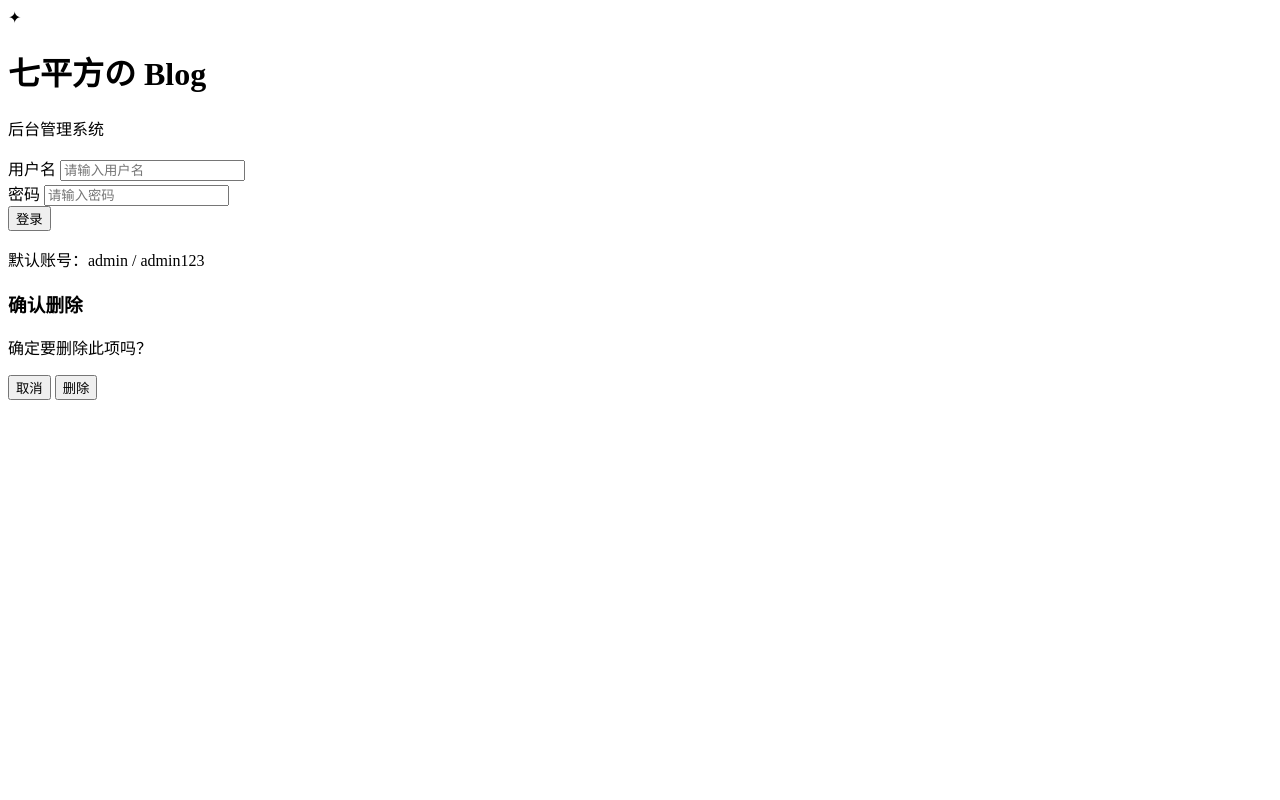
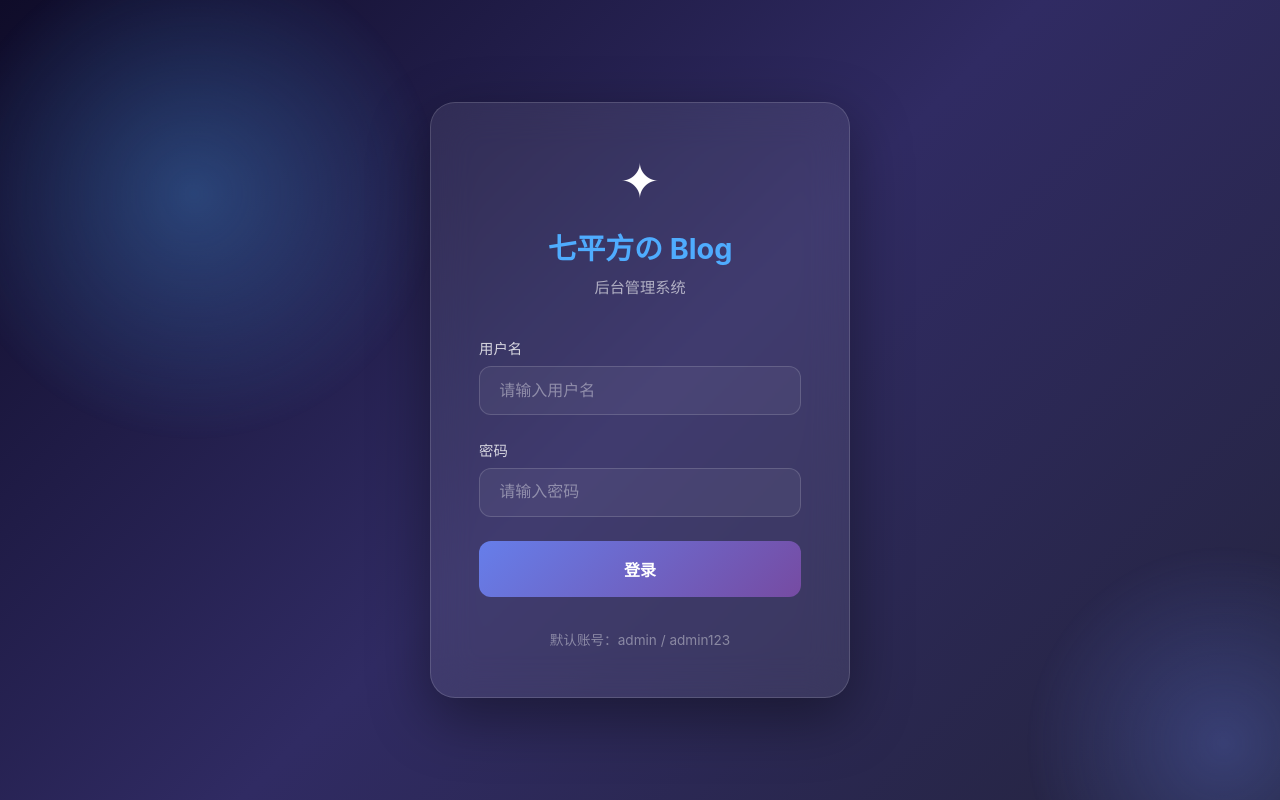
Before and after one commit to Nan-zhu-Qipingfang/qipingfang-blog, a plain HTML site: page admin.html in a window 1280 px wide. Drawn offline with Linux system fonts and the light colour scheme; the site is published under a folder, as on GitHub Pages, so addresses that start at the root find nothing.

Commit message:
fix: 使用相对路径引用资源

```diff
--- a/admin.html
+++ b/admin.html
@@ -4,7 +4,7 @@
     <meta charset="UTF-8">
     <meta name="viewport" content="width=device-width, initial-scale=1.0">
     <title>后台管理 - 七平方の Blog</title>
-    <link rel="stylesheet" href="/css/admin.css">
+    <link rel="stylesheet" href="css/admin.css">
 </head>
 <body>
     <!-- 登录页面 -->
@@ -426,6 +426,6 @@
         </div>
     </div>
 
-    <script src="/js/admin.js"></script>
+    <script src="js/admin.js"></script>
 </body>
 </html>
```
Also changed, not shown: index.html (+4 -4 lines).
